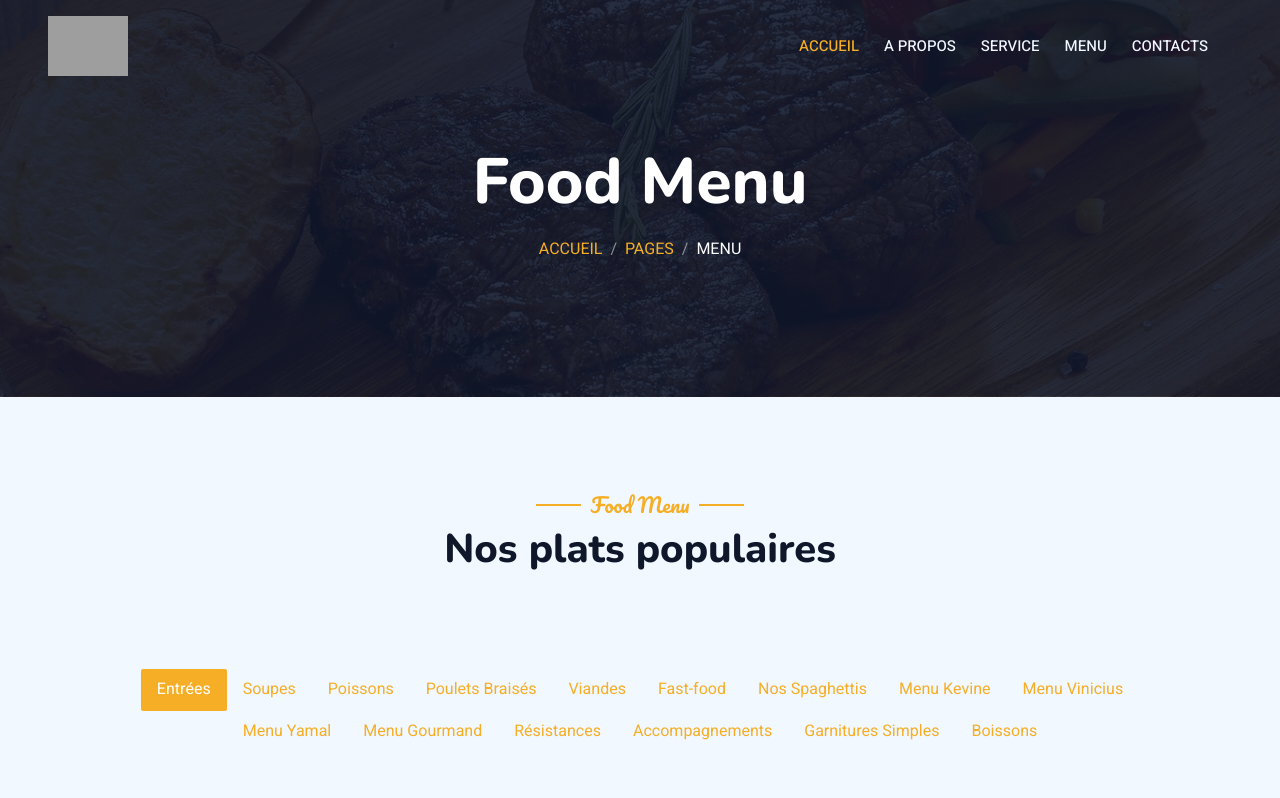
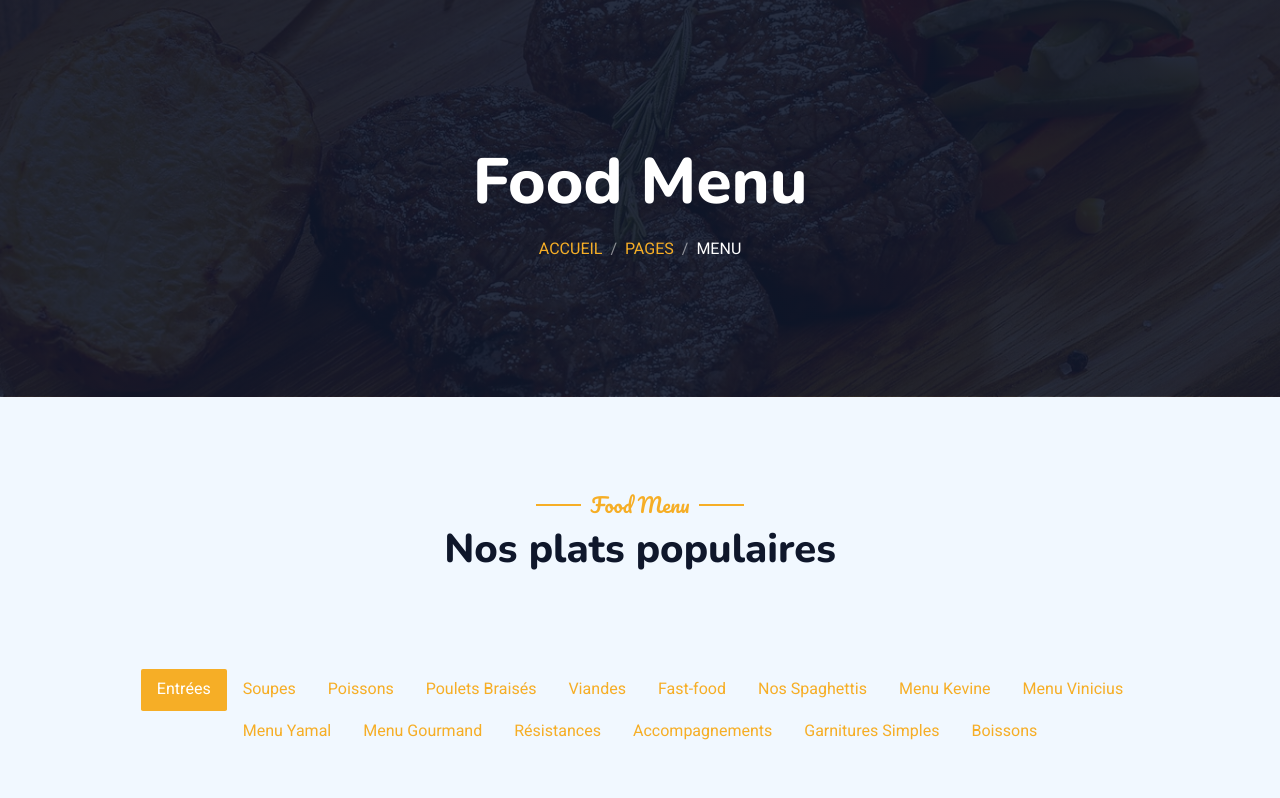
Before and after one commit to AHIABOREmmanuel/ivrivrii, an Angular app: page /menu in a window 1280 px wide. Shown: the top 798 px of the page. Built offline with nearby package versions, Linux system fonts and the light colour scheme; grey boxes are pictures that could not be loaded.

Commit message:
14/04/2025 couleur de la nav

```diff
--- a/public/css/style.css
+++ b/public/css/style.css
@@ -2,7 +2,7 @@
 :root {
     --primary: #F6AE26;
     --light: #F1F8FF;
-    --dark:  #8B060A;
+    --red:  #8B060A;
 }
 
 .ff-secondary {
@@ -82,7 +82,7 @@
 
 
 /*** Navbar ***/
-.navbar-dark .navbar-nav .nav-link {
+.navbar-red .navbar-nav .nav-link {
     position: relative;
     margin-left: 25px;
     padding: 35px 0;
@@ -94,47 +94,47 @@
     transition: .5s;
 }
 
-.sticky-top.navbar-dark .navbar-nav .nav-link {
+.sticky-top.navbar-red .navbar-nav .nav-link {
     padding: 20px 0;
 }
 
-.navbar-dark .navbar-nav .nav-link:hover,
-.navbar-dark .navbar-nav .nav-link.active {
+.navbar-red .navbar-nav .nav-link:hover,
+.navbar-red .navbar-nav .nav-link.active {
     color: var(--primary) !important;
 }
 
-.navbar-dark .navbar-brand img {
+.navbar-red .navbar-brand img {
     max-height: 60px;
     transition: .5s;
 }
 
-.sticky-top.navbar-dark .navbar-brand img {
+.sticky-top.navbar-red .navbar-brand img {
     max-height: 45px;
 }
 
 @media (max-width: 991.98px) {
-    .sticky-top.navbar-dark {
+    .sticky-top.navbar-red {
         position: relative;
     }
 
-    .navbar-dark .navbar-collapse {
+    .navbar-red .navbar-collapse {
         margin-top: 15px;
         border-top: 1px solid rgba(255, 255, 255, .1)
     }
 
-    .navbar-dark .navbar-nav .nav-link,
-    .sticky-top.navbar-dark .navbar-nav .nav-link {
+    .navbar-red .navbar-nav .nav-link,
+    .sticky-top.navbar-red .navbar-nav .nav-link {
         padding: 10px 0;
         margin-left: 0;
     }
 
-    .navbar-dark .navbar-brand img {
+    .navbar-red .navbar-brand img {
         max-height: 45px;
     }
 }
 
 @media (min-width: 992px) {
-    .navbar-dark {
+    .navbar-red {
         position: absolute;
         width: 100%;
         top: 0;
@@ -143,9 +143,9 @@
         background: transparent !important;
     }
 
-    .sticky-top.navbar-dark {
+    .sticky-top.navbar-red {
         position: fixed;
-        background: var(--dark) !important;
+        background: var(--red) !important;
     }
 }
 
@@ -303,7 +303,7 @@
     z-index: 3;
     width: 0;
     height: 0;
-    border-left: 32px solid var(--dark);
+    border-left: 32px solid var(--red);
     border-top: 22px solid transparent;
     border-bottom: 22px solid transparent;
 }
--- a/src/app/app.component.html
+++ b/src/app/app.component.html
@@ -1,3 +1,3 @@
-<app-nav></app-nav>
+<!-- <app-nav></app-nav> -->
 <router-outlet/>
 <app-footer></app-footer>
--- a/src/app/nav/nav.component.html
+++ b/src/app/nav/nav.component.html
@@ -1,15 +1,7 @@
-        <!-- Spinner Start -->
-        <!-- <div id="spinner" class="show bg-white position-fixed translate-middle w-100 vh-100 top-50 start-50 d-flex align-items-center justify-content-center">
-          <div class="spinner-border text-primary" style="width: 3rem; height: 3rem;" role="status">
-              <span class="sr-only">Loading...</span>
-          </div>
-      </div> -->
-      <!-- Spinner End -->
-
 
 <!-- Navbar & Hero Start -->
       <div class="container-xxl position-relative p-0">
-          <nav class="navbar navbar-expand-lg navbar-dark bg-dark px-4 px-lg-5 py-3 py-lg-0" style="background-color: #8B060A;">
+        <nav class="navbar navbar-expand-lg navbar-red bg-red px-4 px-lg-5 py-3 py-lg-0" style="background-color: #8B060A;">
             <a href="" class="navbar-brand p-0">
                 <h1 class="text-primary m-0"><i class=""></i></h1>
                 <img src="logo/AMOS IVRIVIII LOGO.png" alt="Logo" style="width: auto; height: auto;" >
@@ -23,17 +15,8 @@
                     <a routerLink="about" class="nav-item nav-link">A propos</a>
                     <a routerLink="service" class="nav-item nav-link">Service</a>
                     <a routerLink="menu" class="nav-item nav-link">Menu</a>
-                      <!-- <div class="nav-item dropdown">
-                          <a href="#" class="nav-link dropdown-toggle" data-bs-toggle="dropdown">Pages</a>
-                          <div class="dropdown-menu m-0">
-                              <a href="booking.html" class="dropdown-item">Booking</a>
-                              <a href="team.html" class="dropdown-item">Our Team</a>
-                              <a href="testimonial.html" class="dropdown-item">Testimonial</a>
-                          </div>
-                      </div> -->
                     <a routerLink="contact" class="nav-item nav-link">Contacts</a>
                 </div>
-                  <!-- <a href="" class="btn btn-primary py-2 px-4">Book A Table</a> -->
             </div>
         </nav>
 
```
Lines whose indentation alone changed are shown as unchanged.
